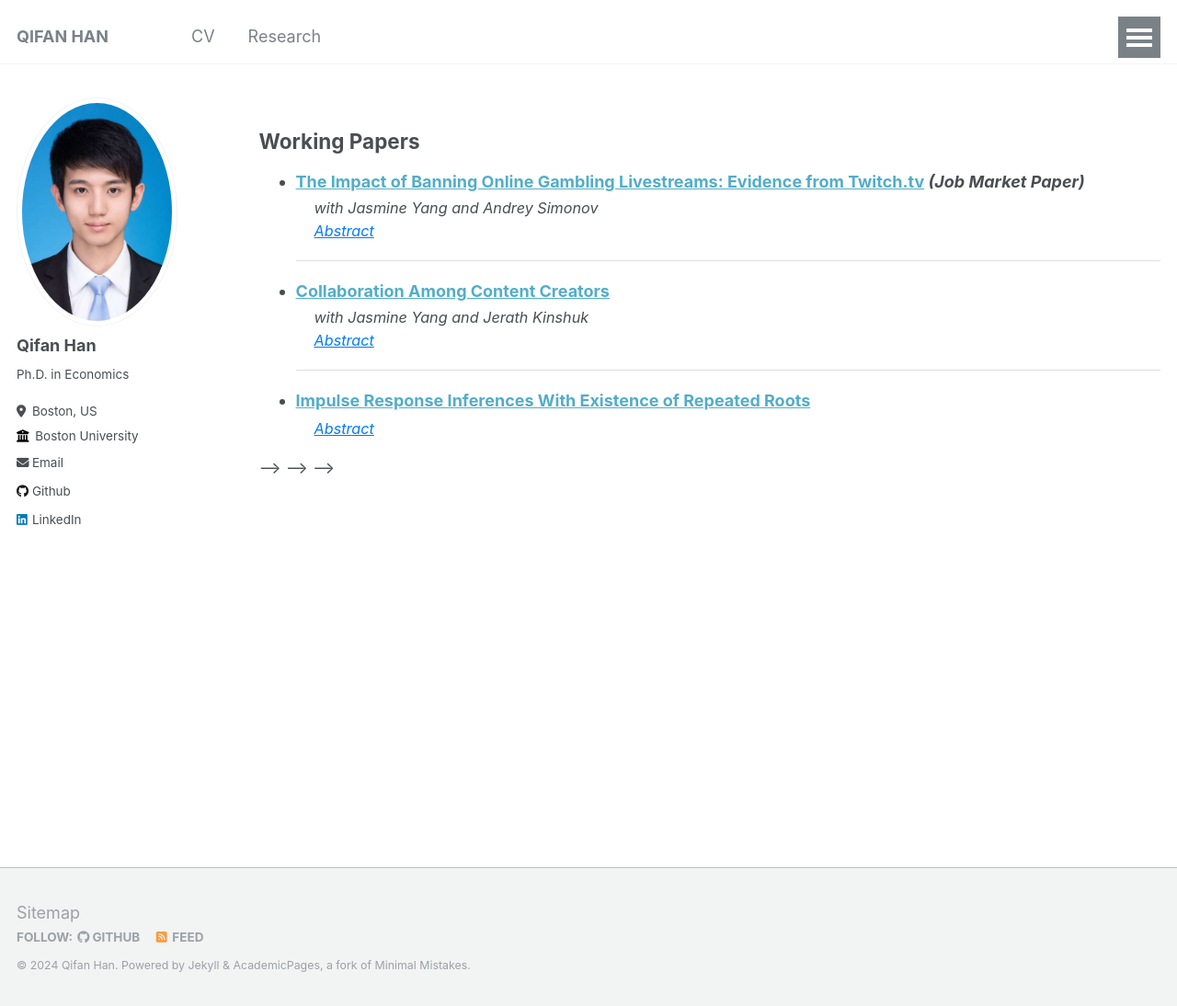
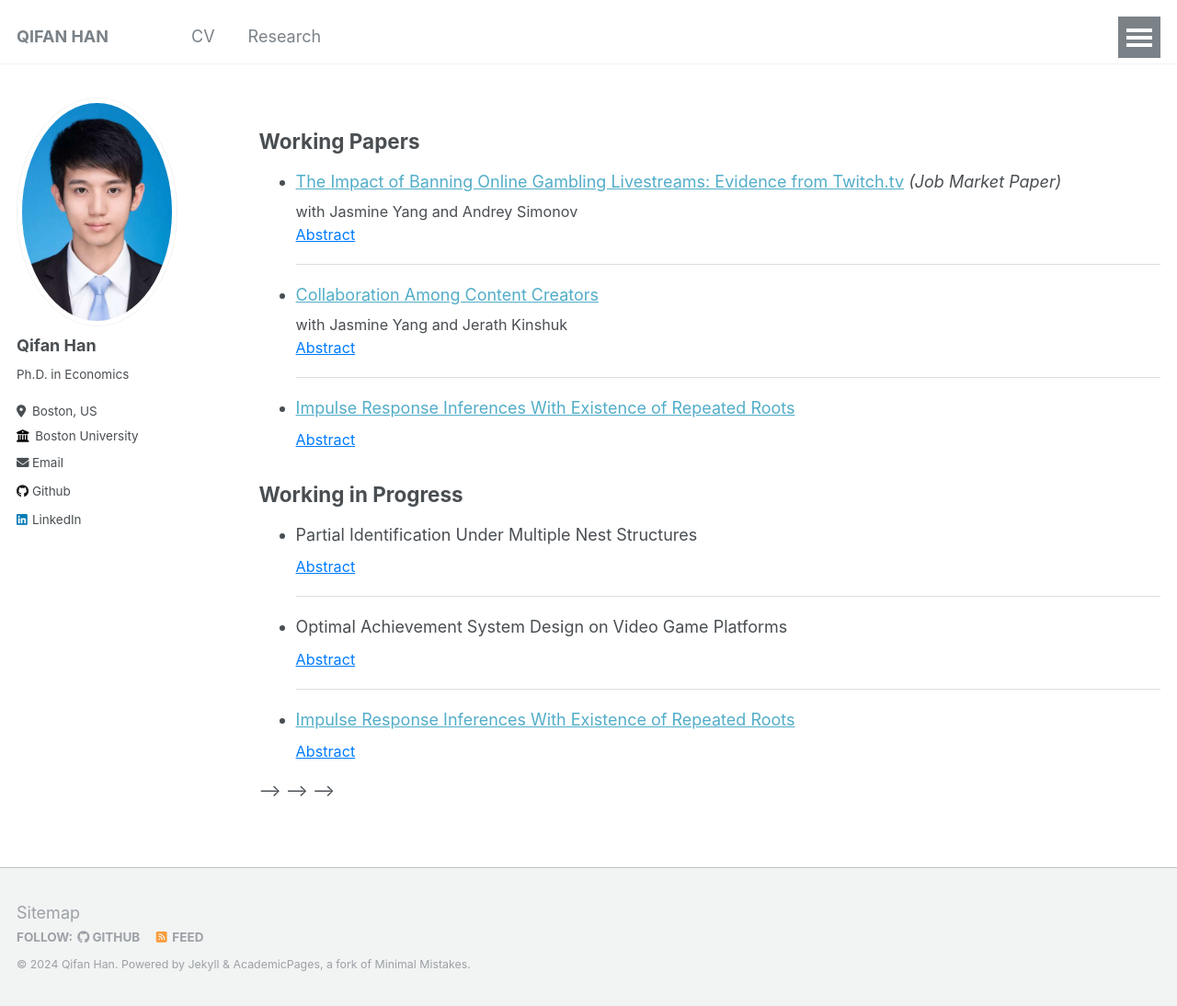
Before and after one commit to qifan-han/qifan-han.github.io, a Jekyll site: the page built from _pages/research.md, in a window 1280 px wide and 1094 px high. Shown: the whole window at 92% size. Built offline with Jekyll 4.4.1, drawn with Linux system fonts in a browser that asks for light colours.

Commit message:
Update research.md

```diff
--- a/_pages/research.md
+++ b/_pages/research.md
@@ -28,11 +28,10 @@ author_profile: true
     margin-top: 1.5em; /* Increase space above headings */
   }
 
-  /* Styling for the bullet points (using default circles) */
-  .paper-title {
-    list-style-type: disc; /* Default bullet style (circle) */
-    font-weight: bold;
-    margin-bottom: 5px;
+  /* Indent subcontents and add bullet points for them */
+  ul.subcontent {
+    list-style-type: circle; /* Set bullet points to circles for subcontent */
+    margin-left: 20px; /* Indent subcontents */
   }
 
   .toggle-link {
@@ -40,13 +39,6 @@ author_profile: true
     text-decoration: underline;
     cursor: pointer;
     font-size: 0.9em;
-  }
-
-  /* Coauthor and abstract block styling */
-  .coauthors, .abstract-row {
-    margin-left: 20px; /* Indent for better formatting */
-    font-style: italic;
-    list-style-type: none; /* Remove bullet points for subcontent */
   }
 
   /* Divider between each paper */
@@ -90,6 +82,51 @@ author_profile: true
     <a href="https://papers.ssrn.com/sol3/papers.cfm?abstract_id=4538856">Collaboration Among Content Creators</a>
   </li>
   <div class="coauthors"> with Jasmine Yang and Jerath Kinshuk</div>
+  <div class="abstract-row">
+    <span class="toggle-link" onclick="toggleAbstract('abstract2')">Abstract</span>
+  </div>
+  <div id="abstract2" class="abstract">
+    Abstract: We study content collaboration in the creator economy, in which competing creators mutually agree to collaborate on joint content and negotiate on content production and revenue sharing. Using a game theory model with creators competing for consumers on a Hotelling line, we show that collaboration allows creators to use the jointly-produced content to moderate competition, while using their individual content to expand into new audiences. This increases content diversity but also leads to increased monetizability of content. In general, collaboration among creators has an effect of increasing the profits of creators while reducing consumer surplus. When creators create content with heterogeneous entertainment values, the creator producing content of lower entertainment value has an incentive to free ride on the collaborative content. This free riding may increase surplus for consumers (who without collaboration would watch content of low entertainment value), thereby improving creators’ profits as well as consumer surplus. Our results provide guidance to content creators, to platforms designing tools to facilitate collaborations, and to policymakers.
+  </div>
+
+  <div class="underline"></div>
+
+  <!-- Paper 3 -->
+  <li class="paper-title">
+    <a href="https://qifan-han.github.io/files/IRF_paper.pdf">Impulse Response Inferences With Existence of Repeated Roots</a>
+  </li>
+<!--  <div class="coauthors">Co-authors: Not applicable</div>-->
+  <div class="abstract-row">
+    <span class="toggle-link" onclick="toggleAbstract('abstract3')">Abstract</span>
+  </div>
+  <div id="abstract3" class="abstract">
+    Abstract: Vector Autoregression (VAR) and Local Projection (LP) are two popular methods of estimating the impulse response functions (IRFs) and conducting inferences in macroeconomic studies. However, it remains unclear which one should be a better choice in empirical practices. This paper extends existing works on the comparison between Vector Autoregression and Local Projection methods, by considering inferences when the data generating processes involve repeated roots. I show that the autoregressive estimation of impulse response functions will converge to a special type of real-valued random variable, resulting in conservativeness of the widely-used bootstrap Efron confidence interval, even when the roots are away from the unit circle. This property of conservativeness becomes even more severe in the following cases: 1) when the time series is highly persistent; and 2) when the researcher is interested in impulse response functions at intermediate or long horizons. The theoretical results are supported by Monte Carlo simulations with different values of roots in a variety of model specifications, including AR(2), AR(3) and VAR(1).
+  </div>
+
+</ul>
+
+## Working in Progress
+
+<ul>
+  <!-- WIP 1 -->
+  <li class="paper-title">
+    Partial Identification Under Multiple Nest Structures
+  </li>
+<!--  <div class="coauthors"> with Jasmine Yang and Andrey Simonov</div>-->
+  <div class="abstract-row">
+    <span class="toggle-link" onclick="toggleAbstract('abstract1')">Abstract</span>
+  </div>
+  <div id="abstract_wip1" class="abstract">
+    Abstract: Nested logit model is one of the most widely applied tools in discrete choice analysis, due to its ability to capture rich substitution patterns in market data. However, the researcher needs to define a nest structure ex ante, as the chosen nest is usually based on prior knowledge of the market and will be applied to all individuals. This paper discusses the identification of individual preferences, while relaxing this unique nest structure assumption and allowing for heterogeneity in individuals' recognition of the nest structures in the same market. I characterize the sharp identification region of parameters in the nested logit model, based on the coexistence of a given set of nest structures. I show in a series of Monte Carlo simulations that misspecification of the nest structure may result in the identification region not covering the true parameter, whereas the identification region solves the misspecification problem and partially identifies the parameters by allowing for multiple nest structures.
+  </div>
+
+  <div class="underline"></div>
+
+  <!-- WIP 2 -->
+  <li class="paper-title">
+    Optimal Achievement System Design on Video Game Platforms
+  </li>
+<!--  <div class="coauthors"> with Jasmine Yang and Jerath Kinshuk</div>-->
   <div class="abstract-row">
     <span class="toggle-link" onclick="toggleAbstract('abstract2')">Abstract</span>
   </div>
```
